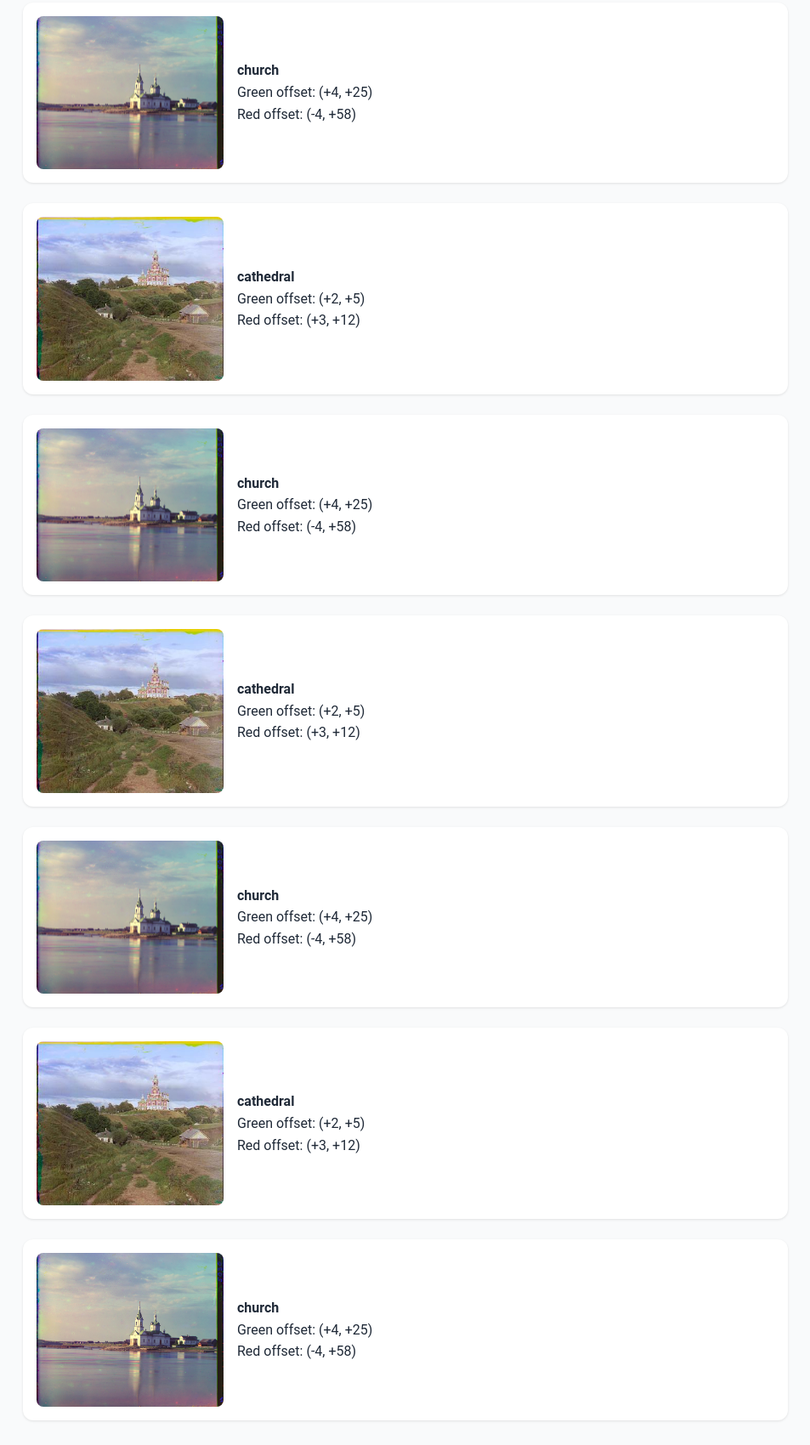
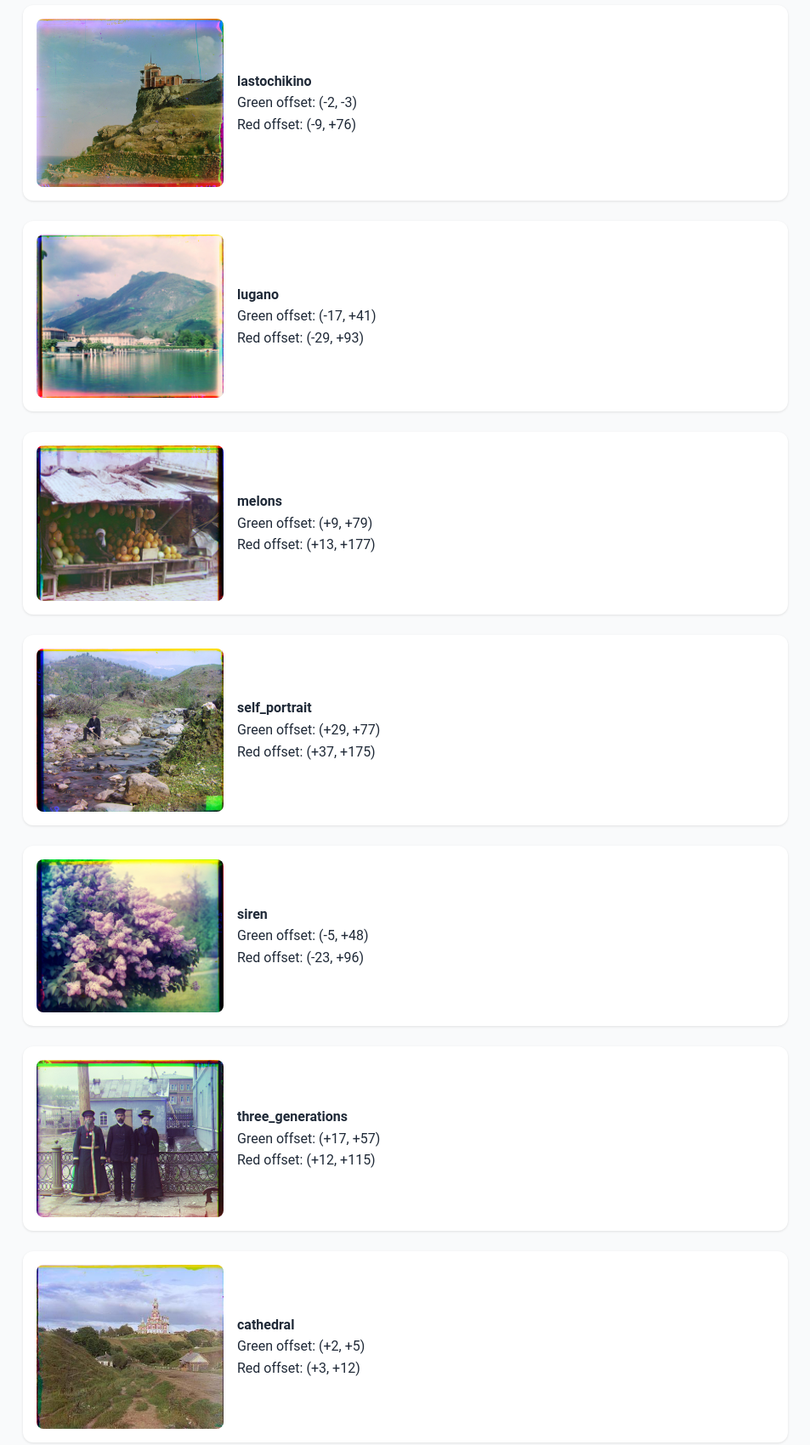
Before and after one commit to Joshua-Sun-CompSci/Joshua-Sun-CompSci-Joshua-Sun-CompSci.github.io, a plain HTML site: page 1/index.html in a window 1280 px wide. Shown: the part 2098-3798 px from the top of the page at 85% size, without its empty margins (163-1116 px from the left). Drawn offline with Linux system fonts and the light colour scheme.

Commit message:
Update index.html

```diff
--- a/1/index.html
+++ b/1/index.html
@@ -124,36 +124,44 @@
       <div><strong>icon</strong><br>Green offset: (+16, +38)<br>Red offset: (+22, +90)</div>
     </div>
     <div class="result">
-      <img src="output/cathedral.jpg" alt="cathedral"/>
-      <div><strong>cathedral</strong><br>Green offset: (+2, +5)<br>Red offset: (+3, +12)</div>
+      <img src="output/italil.jpg" alt="italil"/>
+      <div><strong>italil</strong><br>Green offset: (+22, +38)<br>Red offset: (+36, +77)</div>
     </div>
     <div class="result">
-      <img src="output/church.jpg" alt="church"/>
-      <div><strong>church</strong><br>Green offset: (+4, +25)<br>Red offset: (-4, +58)</div>
+      <img src="output/lastochikino.jpg" alt="lastochikino"/>
+      <div><strong>lastochikino</strong><br>Green offset: (-2, -3)<br>Red offset: (-9, +76)</div>
+    </div>
+    <div class="result">
+      <img src="output/lugano.jpg" alt="lugano"/>
+      <div><strong>lugano</strong><br>Green offset: (-17, +41)<br>Red offset: (-29, +93)</div>
+    </div>
+    <div class="result">
+      <img src="output/melons.jpg" alt="melons"/>
+      <div><strong>melons</strong><br>Green offset: (+9, +79)<br>Red offset: (+13, +177)</div>
+    </div>
+    <div class="result">
+      <img src="output/self_portrait.jpg" alt="self_portrait"/>
+      <div><strong>self_portrait</strong><br>Green offset: (+29, +77)<br>Red offset: (+37, +175)</div>
+    </div>
+    <div class="result">
+      <img src="output/siren.jpg" alt="siren"/>
+      <div><strong>siren</strong><br>Green offset: (-5, +48)<br>Red offset: (-23, +96)</div>
+    </div>
+    <div class="result">
+      <img src="output/three_generations.jpg" alt="three_generations"/>
+      <div><strong>three_generations</strong><br>Green offset: (+17, +57)<br>Red offset: (+12, +115)</div>
     </div>
     <div class="result">
       <img src="output/cathedral.jpg" alt="cathedral"/>
       <div><strong>cathedral</strong><br>Green offset: (+2, +5)<br>Red offset: (+3, +12)</div>
     </div>
     <div class="result">
-      <img src="output/church.jpg" alt="church"/>
-      <div><strong>church</strong><br>Green offset: (+4, +25)<br>Red offset: (-4, +58)</div>
+      <img src="output/monastery.jpg" alt="monastery"/>
+      <div><strong>monastery</strong><br>Green offset: (+2, -3)<br>Red offset: (+2, +3)</div>
     </div>
     <div class="result">
-      <img src="output/cathedral.jpg" alt="cathedral"/>
-      <div><strong>cathedral</strong><br>Green offset: (+2, +5)<br>Red offset: (+3, +12)</div>
-    </div>
-    <div class="result">
-      <img src="output/church.jpg" alt="church"/>
-      <div><strong>church</strong><br>Green offset: (+4, +25)<br>Red offset: (-4, +58)</div>
-    </div>
-    <div class="result">
-      <img src="output/cathedral.jpg" alt="cathedral"/>
-      <div><strong>cathedral</strong><br>Green offset: (+2, +5)<br>Red offset: (+3, +12)</div>
-    </div>
-    <div class="result">
-      <img src="output/church.jpg" alt="church"/>
-      <div><strong>church</strong><br>Green offset: (+4, +25)<br>Red offset: (-4, +58)</div>
+      <img src="output/tobolsk.jpg" alt="tobolsk"/>
+      <div><strong>tobolsk</strong><br>Green offset: (+3, +3)<br>Red offset: (+3, +6)</div>
     </div>
 
   </section>
```
